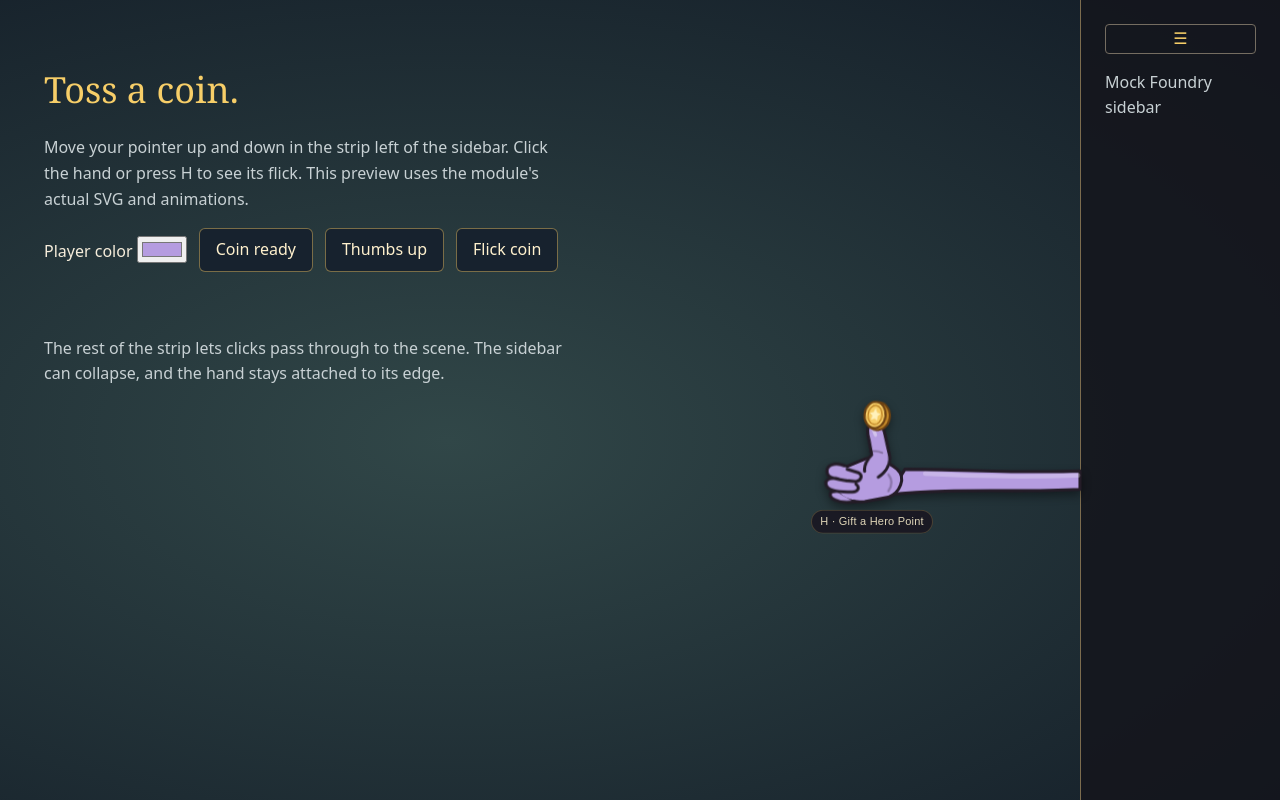
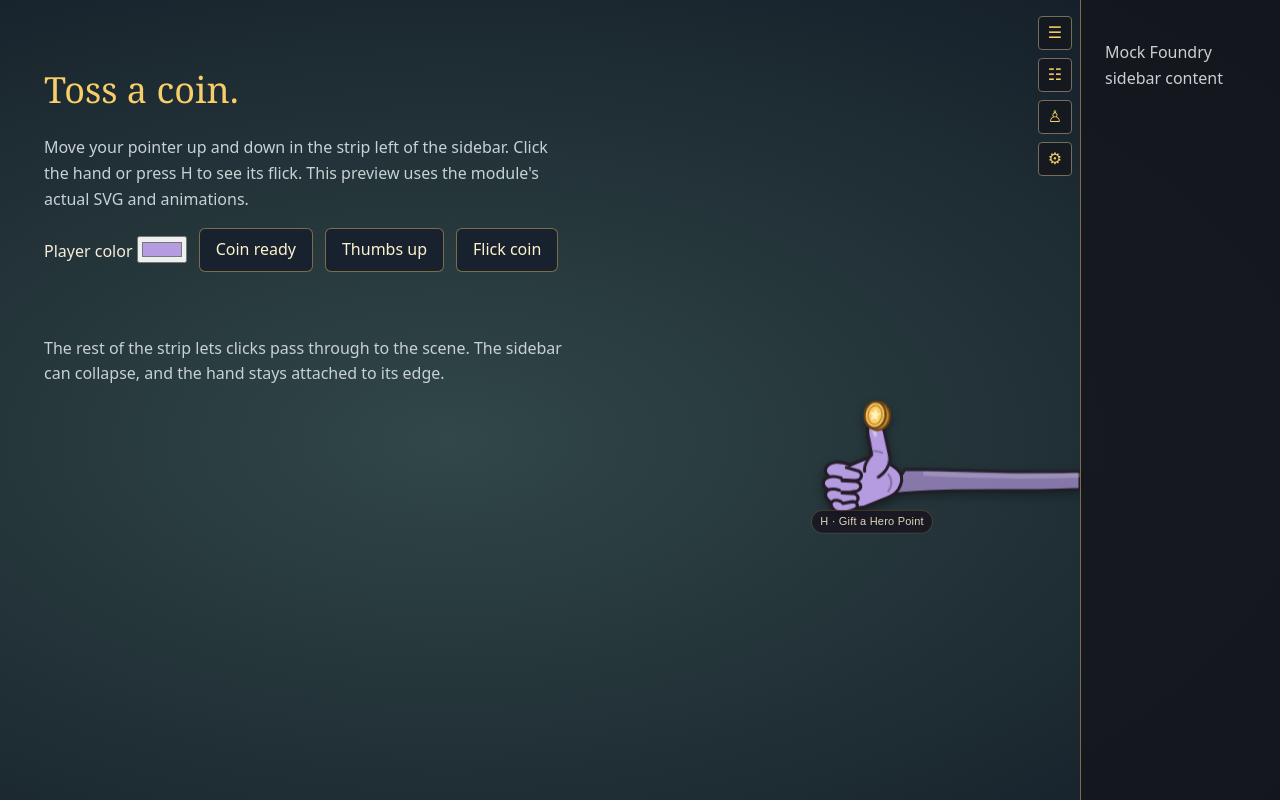
Before and after one commit to vechs/hero-point-handle-bars, a website: page dev/hand-preview.html in a window 1280 px wide. Drawn offline with Linux system fonts and the light colour scheme.

Commit message:
change: lock hand to sidebar-content instead of buttons, fix fingers on hand model

```diff
--- a/dev/hand-preview.html
+++ b/dev/hand-preview.html
@@ -14,12 +14,13 @@
     button, input { font: inherit; }
     .controls { display: flex; gap: 12px; flex-wrap: wrap; align-items: center; }
     .controls button { padding: 8px 16px; border: 1px solid #f7ce6870; border-radius: 6px; color: #fff1cd; background: #17222e; cursor: pointer; }
-    #sidebar { position: fixed; right: 0; top: 0; height: 100vh; width: 200px; padding: 24px; border-left: 1px solid #7c6c4e; background: #15161ddf; transition: width .2s; }
-    #sidebar.collapsed { width: 50px; padding: 16px 8px; }
-    #sidebar.collapsed p { display: none; }
-    #sidebar button { width: 100%; background: transparent; border: 1px solid #756d61; color: #f7ce68; border-radius: 4px; cursor: pointer; }
+    #sidebar { position: fixed; right: 0; top: 0; height: 100vh; display: flex; z-index: 30; pointer-events: none; }
+    #sidebar-tabs { flex: none; width: 50px; padding: 16px 8px; }
+    #sidebar-content { flex: none; width: 200px; height: 100%; padding: 24px; border-left: 1px solid #7c6c4e; background: #15161ddf; margin-right: 0; transition: margin-right .2s; pointer-events: auto; }
+    #sidebar.collapsed #sidebar-content { margin-right: -200px; }
+    #sidebar-tabs button { width: 100%; min-height: 34px; margin-bottom: 8px; background: #15161dc9; border: 1px solid #756d61; color: #f7ce68; border-radius: 4px; cursor: pointer; pointer-events: auto; }
     #feedback { color: #f7ce68; min-height: 2em; }
-    @media (max-width: 700px) { main { padding: 24px; margin-right: 50px; } #sidebar { width: 50px; padding: 16px 8px; } #sidebar p { display: none; } }
+    @media (max-width: 700px) { main { padding: 24px; margin-right: 50px; } #sidebar-content { width: 150px; } #sidebar.collapsed #sidebar-content { margin-right: -150px; } }
   </style>
 </head>
 <body>
@@ -35,7 +36,15 @@
     <p id="feedback" role="status"></p>
     <p>The rest of the strip lets clicks pass through to the scene. The sidebar can collapse, and the hand stays attached to its edge.</p>
   </main>
-  <aside id="sidebar"><button id="collapse" aria-label="Toggle sidebar" type="button">☰</button><p>Mock Foundry sidebar</p></aside>
+  <aside id="sidebar">
+    <nav id="sidebar-tabs" aria-label="Mock sidebar tabs">
+      <button id="collapse" aria-label="Toggle sidebar" type="button">☰</button>
+      <button aria-label="Chat tab" type="button">☷</button>
+      <button aria-label="Actors tab" type="button">♙</button>
+      <button aria-label="Settings tab" type="button">⚙</button>
+    </nav>
+    <div id="sidebar-content"><p>Mock Foundry sidebar content</p></div>
+  </aside>
   <script type="module">
     import { HeroHand } from "../scripts/hand.js";
     globalThis.game = { user: { color: "#b59ce0" } };
--- a/module.json
+++ b/module.json
@@ -2,13 +2,13 @@
   "id": "hero-point-handle-bars",
   "title": "Hero Point Handle Bars",
   "description": "Celebrate heroic deeds in Pathfinder 2E by gifting Hero Points to fellow players. Includes an animated, player-colored hand, a shared 60-minute cooldown, fair recipient rotation, GM exemptions, and optional Dice So Nice coins featuring the recipient's token artwork.",
-  "version": "0.1.0",
+  "version": "0.2.0",
   "authors": [
     { "name": "vechs" }
   ],
   "url": "https://github.com/vechs/hero-point-handle-bars",
   "manifest": "https://github.com/vechs/hero-point-handle-bars/releases/download/latest/module.json",
-  "download": "https://github.com/vechs/hero-point-handle-bars/releases/download/0.1.0/hero-point-handle-bars.zip",
+  "download": "https://github.com/vechs/hero-point-handle-bars/releases/download/0.2.0/hero-point-handle-bars.zip",
   "bugs": "https://github.com/vechs/hero-point-handle-bars/issues",
   "readme": "README.md",
   "compatibility": { "minimum": "14", "verified": "14" },
--- a/package.json
+++ b/package.json
@@ -1,6 +1,6 @@
 {
   "name": "hero-point-handle-bars",
-  "version": "0.1.0",
+  "version": "0.2.0",
   "private": true,
   "type": "module",
   "description": "Player-awarded Hero Points for Foundry VTT and Pathfinder 2E.",
--- a/scripts/hand.js
+++ b/scripts/hand.js
@@ -3,13 +3,16 @@ const SVG = `
   <g class="hero-hand__gesture" stroke="#241c27" stroke-width="3.5" stroke-linecap="round" stroke-linejoin="round">
     <path class="hero-hand__arm" d="M320 93 C258 96 185 91 120 91 L102 120 C177 112 245 118 320 114 Z"/>
     <path class="hero-hand__arm-highlight" d="M143 96 C211 100 266 100 318 98" fill="none" stroke="#fff" stroke-opacity=".25" stroke-width="5"/>
-    <path class="hero-hand__palm" d="M111 91 C99 82 88 76 75 79 L53 88 C42 91 36 101 40 112 C44 123 58 130 74 128 L101 123 C114 118 122 101 111 91 Z"/>
+    <path class="hero-hand__palm" d="M111 91 C99 82 88 76 75 79 L53 88 C42 91 36 101 40 112 C44 128 58 138 74 134 L101 123 C114 118 122 101 111 91 Z"/>
     <g class="hero-hand__thumb">
       <path class="hero-hand__skin" d="M90 100 C99 93 104 83 101 73 L94 48 C91 39 83 34 78 39 C73 43 75 52 77 58 L81 75 C76 80 73 88 74 94"/>
       <path d="M80 43 L84 52" fill="none" stroke="#fff" stroke-opacity=".4" stroke-width="4"/>
       <path d="M78 72 Q85 69 93 72" fill="none" stroke-opacity=".35" stroke-width="2"/>
     </g>
-    <path class="hero-hand__skin" d="M51 87 C39 82 30 87 31 94 C31 101 41 102 53 104 L64 105 C70 104 72 98 67 95 L54 91 M44 102 C32 99 27 105 31 111 C35 117 49 117 60 117 C66 117 69 112 64 108 M41 116 C32 116 33 123 40 126 C46 129 55 129 62 128"/>
+    <path class="hero-hand__finger hero-hand__skin" d="M57 86 C46 81 34 82 30 89 C26 97 35 102 46 103 L63 104 C70 104 73 97 67 93 L53 89"/>
+    <path class="hero-hand__finger hero-hand__skin" d="M47 101 C35 97 25 101 27 109 C29 116 43 118 58 117 L65 116 C72 113 70 106 64 105 L48 104"/>
+    <path class="hero-hand__finger hero-hand__skin" d="M45 115 C34 111 27 116 30 123 C33 130 45 132 59 130 C67 129 69 123 63 119 L48 118"/>
+    <path class="hero-hand__finger hero-hand__skin" d="M47 128 C38 124 33 129 37 135 C41 141 51 142 62 137 C68 134 66 128 60 128 L49 130"/>
     <path d="M101 97 Q108 106 101 116" fill="none" stroke-opacity=".3" stroke-width="2.5"/>
     <g class="hero-hand__coin" stroke="#6c4112" stroke-width="2.5">
       <ellipse cx="87" cy="34" rx="14" ry="16" fill="#c58a2a"/>
@@ -123,11 +126,16 @@ export class HeroHand {
 
   _layout() {
     if (!this.element) return;
-    // Sidebar is narrower when collapsed. Anchoring to its actual edge follows both modes.
-    const sidebar = document.querySelector("#sidebar") ?? document.querySelector("#ui-right");
+    // The tab rail protrudes left of the content panel. Let the arm pass behind
+    // it and terminate at the panel itself, including while it slides closed.
+    const sidebar = document.querySelector("#sidebar-content")
+      ?? document.querySelector("#sidebar") ?? document.querySelector("#ui-right");
     if (sidebar !== this._observedSidebar) {
       this._resizeObserver?.disconnect();
       if (sidebar) this._resizeObserver?.observe(sidebar);
+      // A collapsing panel can move without changing its own width; the outer
+      // sidebar's changing width keeps the attachment in sync with that slide.
+      if (sidebar?.parentElement) this._resizeObserver?.observe(sidebar.parentElement);
       this._observedSidebar = sidebar;
     }
     const rect = sidebar?.getBoundingClientRect();
--- a/styles/hand.css
+++ b/styles/hand.css
@@ -6,7 +6,8 @@
   inset: 0 0 0 auto;
   width: 280px;
   height: 100vh;
-  z-index: 65;
+  /* Foundry's sidebar lives at the application layer, above the canvas. */
+  z-index: calc(var(--z-index-app, 30) - 1);
   pointer-events: none;
   contain: layout style;
 }
@@ -64,6 +65,12 @@
 .hero-hand__palm,
 .hero-hand__arm {
   fill: var(--hero-hand-color);
+}
+
+/* Keep the sleeve soft as it crosses beneath the sidebar's tab rail. */
+.hero-hand__arm,
+.hero-hand__arm-highlight {
+  opacity: .7;
 }
 
 .hero-hand__thumb {
```
Also changed, not shown: tests/hand.test.js (+9 -5 lines), README.md, 1 other file.
